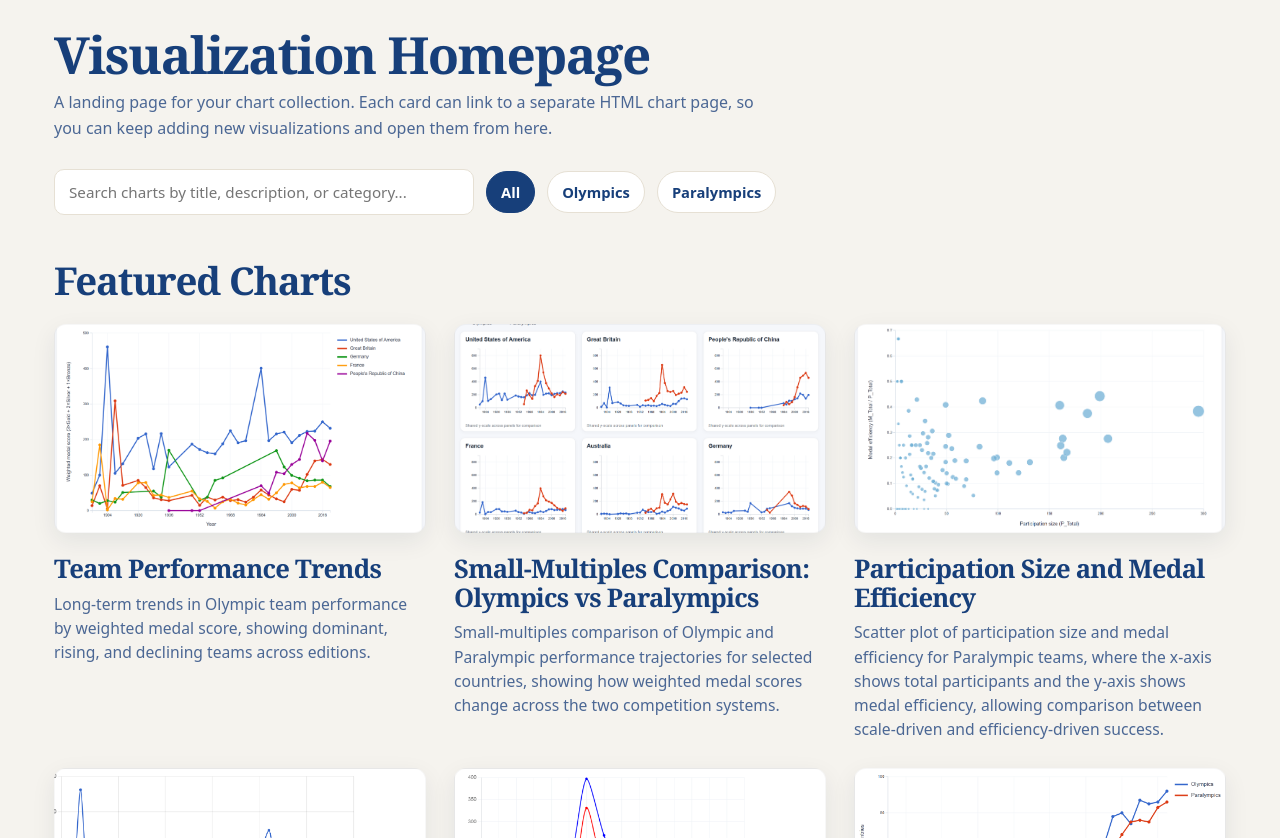
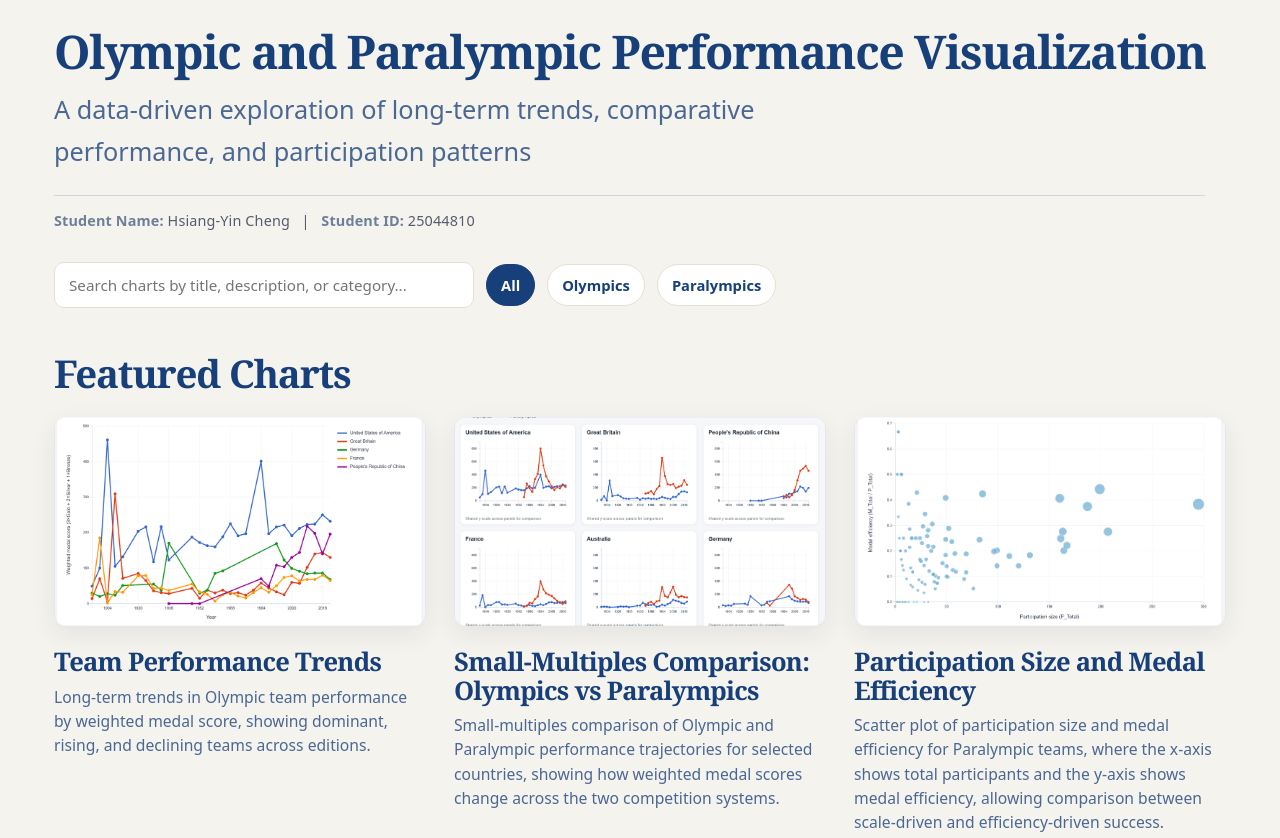
Before and after one commit to qwe12345113/visualization_homepage, a website: page index.html in a window 1280 px wide. Shown: the top 838 px of the page. Drawn offline with Linux system fonts and the light colour scheme.

Commit message:
Update index.html

```diff
--- a/index.html
+++ b/index.html
@@ -40,18 +40,47 @@
 
         .hero h1 {
             margin: 0;
-            font-size: clamp(2.2rem, 4vw, 3.2rem);
+            font-size: clamp(2.0rem, 4vw, 2.9rem);
             line-height: 1.02;
             letter-spacing: -0.03em;
         }
 
-        .hero p {
-            margin: 10px 0 0;
-            max-width: 720px;
+        .hero-subtitle {
+            margin: 14px 0 0;
+            max-width: 780px;
             font-family: system-ui, -apple-system, BlinkMacSystemFont, "Segoe UI", sans-serif;
-            font-size: 1rem;
-            line-height: 1.6;
+            font-size: 1.58rem;
+            line-height: 1.65;
+            font-weight: 500;
             color: var(--muted);
+        }
+
+        .author-meta {
+            margin: 22px 0 0;
+            padding-top: 12px;
+            max-width: 100%;
+            border-top: 1px solid rgba(23, 63, 122, 0.16);
+            font-family: system-ui, -apple-system, BlinkMacSystemFont, "Segoe UI", sans-serif;
+            font-size: 0.9rem;
+            line-height: 1.85;
+            color: #565c6d;
+            letter-spacing: 0.01em;
+            white-space: nowrap;
+        }
+
+        .author-meta strong {
+            display: block;
+            margin-bottom: 2px;
+            font-size: 0.72rem;
+            font-weight: 700;
+            text-transform: uppercase;
+            letter-spacing: 0.12em;
+            color: #62748f;
+        }
+
+        .author-meta .meta-label {
+            font-weight: 600;
+            color: #6d7f99;
         }
 
         .toolbar {
@@ -227,9 +256,13 @@
 <div class="page">
     <header class="hero">
         <div>
-            <h1>Visualization Homepage</h1>
-            <p>
-                A landing page for your chart collection. Each card can link to a separate HTML chart page, so you can keep adding new visualizations and open them from here.
+            <h1>Olympic and Paralympic Performance Visualization</h1>
+            <p class="hero-subtitle">
+                A data-driven exploration of long-term trends, comparative performance, and participation patterns
+            </p>
+            <p class="author-meta">
+<!--                <strong>Submitted by</strong>-->
+                <span class="meta-label">Student Name:</span> Hsiang-Yin Cheng &nbsp;&nbsp;|&nbsp;&nbsp; <span class="meta-label">Student ID:</span> 25044810
             </p>
         </div>
     </header>
```
Lines whose indentation alone changed are shown as unchanged.
